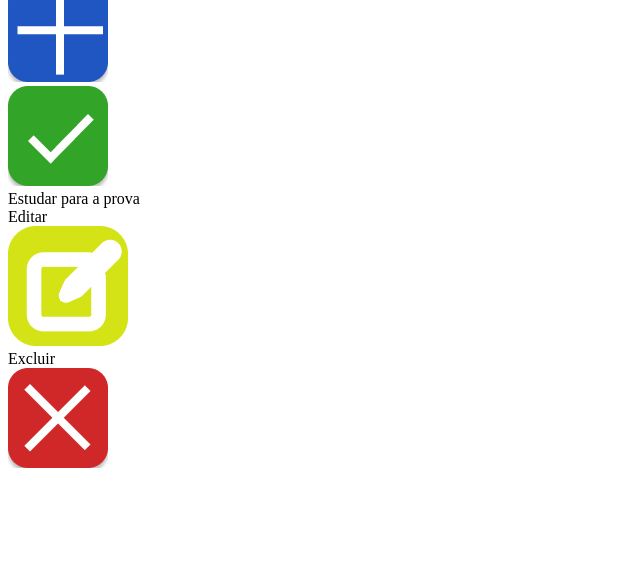
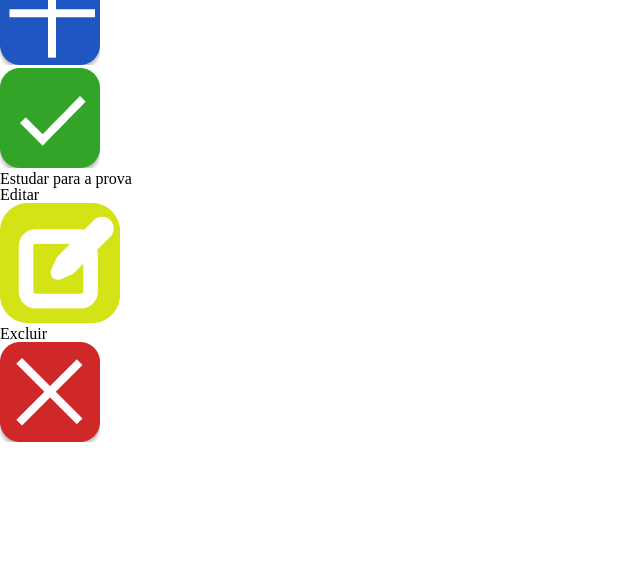
Before and after one commit to joaopafe/to-do-list-fullstack, a website: page frontend/mainPage/main-page.html in a window 1280 px wide. Shown: the part 213-800 px from the top of the page, without its empty margins (0-640 px from the left). Drawn offline with Linux system fonts and the light colour scheme.

Commit message:
add the reset.css on main-page.html

```diff
--- a/frontend/mainPage/main-page.html
+++ b/frontend/mainPage/main-page.html
@@ -3,6 +3,9 @@
   <head>
     <meta charset="UTF-8" />
     <meta name="viewport" content="width=device-width, initial-scale=1.0" />
+
+    <link rel="stylesheet" href="../reset.css" />
+
     <title>Lista de tarefas</title>
   </head>
 
```
